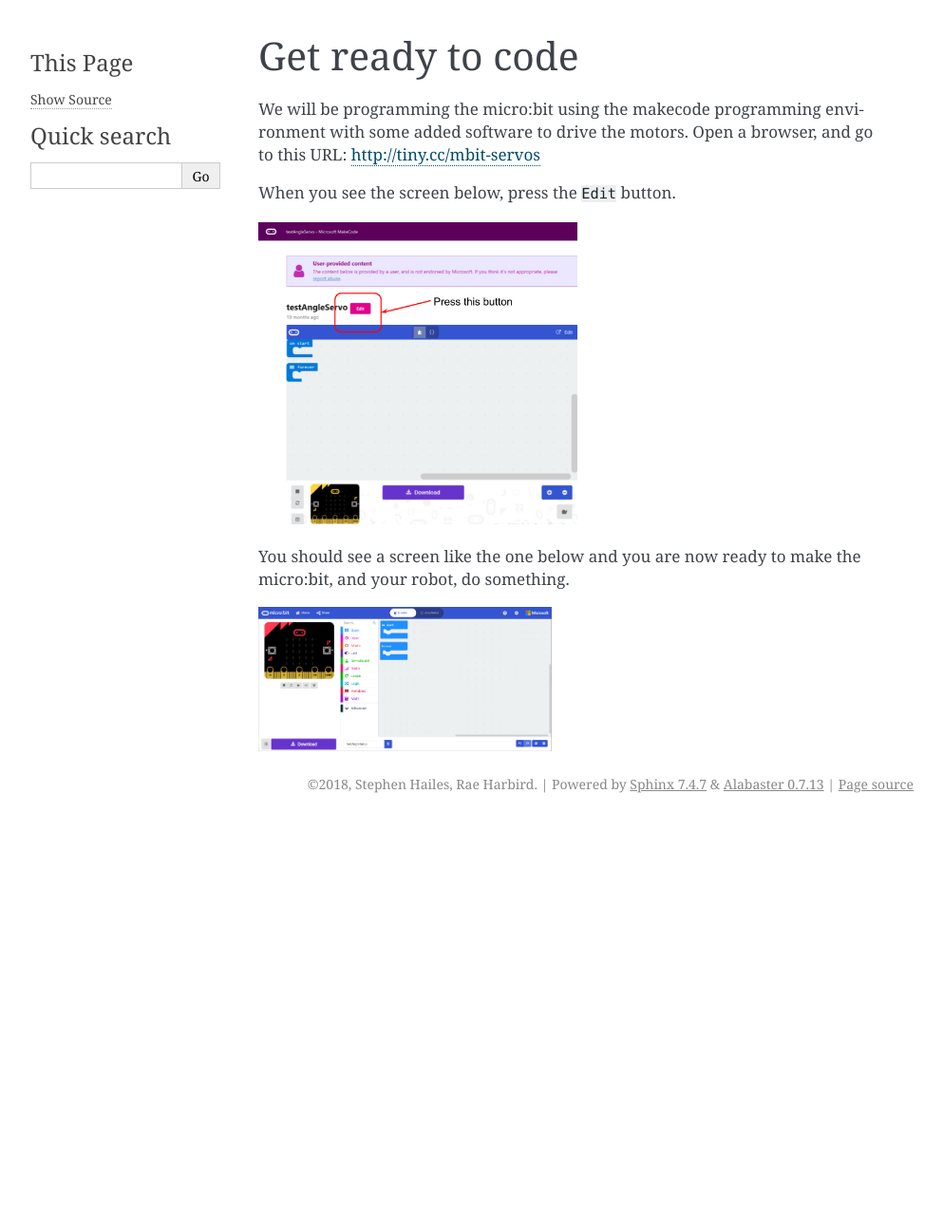
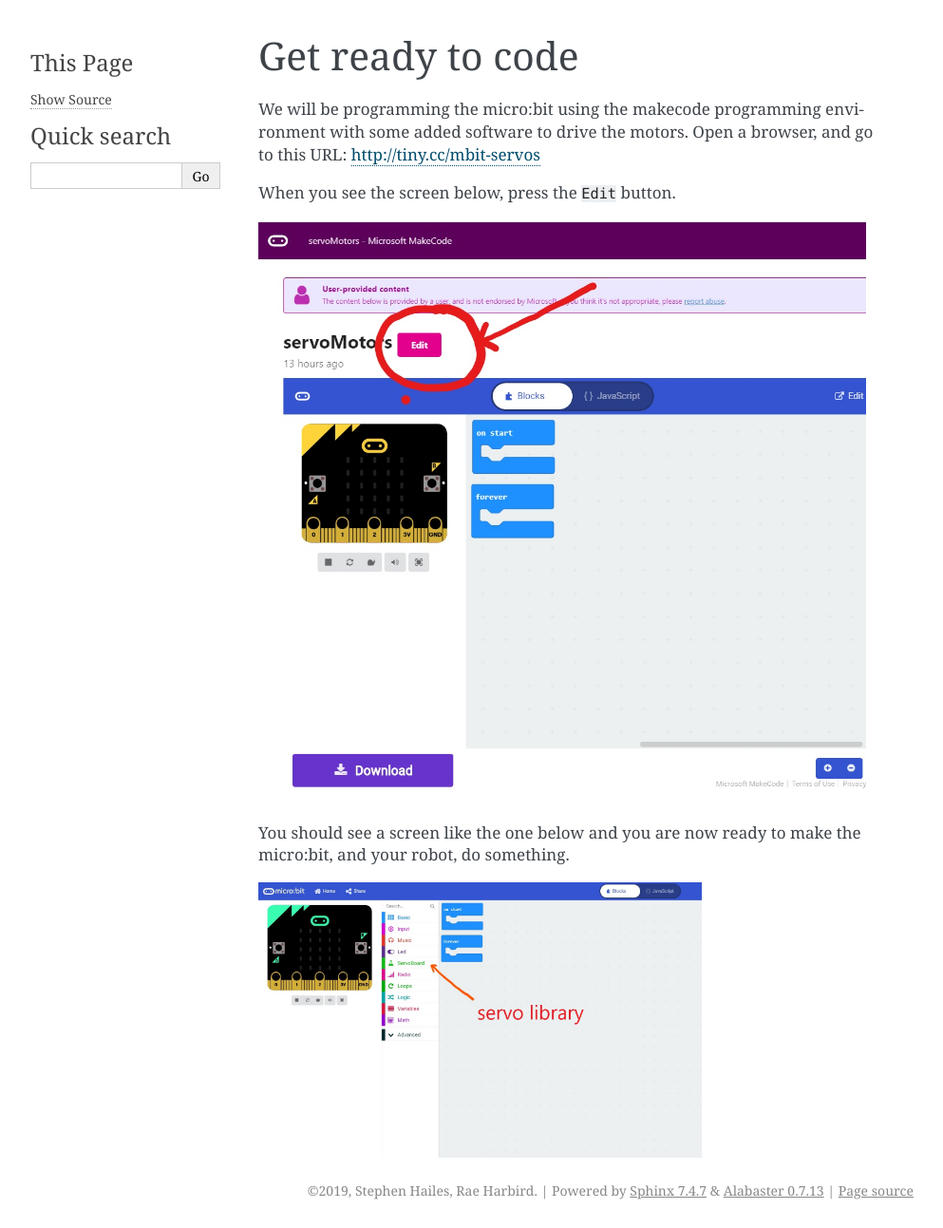
Before and after one commit to rharbird/ucl-microbit-robotics-readthedocs, a Sphinx documentation site: the page built from docs/source/getReadyToCode.rst, in a window 1280 px wide. Shown: the whole page at 95% size, without its empty margins (148-1141 px from the left). Built offline with Sphinx 7.4.7, drawn with Linux system fonts in a browser that asks for light colours; pages that are not in the unit, such as notebooks, are missing from menus; before the commit the page ends 900 px from its top, so only the background shows below that.

Commit message:
Update pictures

```diff
--- a/docs/source/caterpillar_robot.rst
+++ b/docs/source/caterpillar_robot.rst
@@ -4,7 +4,7 @@
 
 Aims
 ----
-We’re going to build a crawling robot that’s inspired by a snake or a caterpillar but how does a crawling animal move? Click on the pictures below to view some video clips:
+We’re going to build a crawling robot that’s inspired by a snake or a caterpillar but how does a crawling animal move? Click on the pictures below to view the video clips:
 
 |SnakeImageLink|_
 
--- a/docs/source/conf.py
+++ b/docs/source/conf.py
@@ -20,13 +20,13 @@
 # -- Project information -----------------------------------------------------
 
 project = 'UCL Micro:bit Robotics'
-copyright = '2018, Stephen Hailes, Rae Harbird'
+copyright = '2019, Stephen Hailes, Rae Harbird'
 author = 'Professor Stephen Hailes, Rae Harbird'
 
 # The short X.Y version
 version = ''
 # The full version, including alpha/beta/rc tags
-release = '0.1'
+release = '1.0'
 
 
 # -- General configuration ---------------------------------------------------
@@ -152,7 +152,7 @@
 #  dir menu entry, description, category)
 texinfo_documents = [
     (master_doc, 'UCLMicrobitRobotics', 'UCL Micro:bit Robotics Documentation',
-     author, 'UCLMicrobitRobotics', 'One line description of project.',
+     author, 'UCLMicrobitRobotics', 'Bioinspired project for schools using the micro:bit and 3D printed parts.',
      'Miscellaneous'),
 ]
 
--- a/docs/source/getReadyToCode.rst
+++ b/docs/source/getReadyToCode.rst
@@ -7,10 +7,10 @@
 
 When you see the screen below, press the ``Edit`` button.
 
-.. image:: pictures/OpenPXT.png
+.. image:: pictures/OpenPXT.jpg
   :scale: 60%
 
 You should see a screen like the one below and you are now ready to make the micro:bit, and your robot, do something.
 
-.. image:: pictures/readyToCode.png
-  :scale: 20%
+.. image:: pictures/readyToCode.jpg
+  :scale: 30%
--- a/docs/source/getting_started.rst
+++ b/docs/source/getting_started.rst
@@ -23,7 +23,7 @@
 Your First Program
 ===================
 
-Go to the micro:bit code editor here: `https://makecode.microbit.org <https://makecode.microbit.org>`_, the homepage should look similar to the picture here, click through on the Flashing Heart tutorial:
+Go to the micro:bit code editor here: `https://makecode.microbit.org <https://makecode.microbit.org>`_, the homepage should look similar to the picture here, click through on and complete the Flashing Heart tutorial:
 
 .. image:: pictures/makecode_homepage.png
    :scale: 30%
--- a/docs/source/movingMotors.rst
+++ b/docs/source/movingMotors.rst
@@ -16,12 +16,11 @@
 --------------------
 Make the motors move
 --------------------
-Now we will add some code to move the motor every time that you press the button. First of all we will need to keep a counter, called a variable, in which we will store the current angle of the motor. You can do that by opening the ``Variables`` menu and choosing ``Make a Variable``:
+Now we will add some code to move the motor every time that you press the button. First of all we will need to keep a counter, called a variable, in which we will store the current angle of the motor. You can do that by opening the ``Variables`` menu and choosing ``Make a Variable``, name the variable ``angle``.
 
 .. image:: pictures/makeAVariable.png
   :scale: 50%
 
-Name the variable ``angle``.
 
 Now you can add the rest of the code to change the angle of the motor.
 
```
Also changed, not shown: docs/source/pictures/FirstProgram2.png (deleted), docs/source/pictures/OpenPXT.jpg (added), docs/source/pictures/OpenPXT.png (deleted), docs/source/pictures/ServoBoardBlocks.png, docs/source/pictures/buttonMove.png, docs/source/pictures/firstProgram.png (deleted), docs/source/pictures/hello_start_block.png, docs/source/pictures/initialiseMotor.png (deleted), docs/source/pictures/makeAVariable.png, docs/source/pictures/readyToCode.jpg (added), docs/source/pictures/readyToCode.png (deleted).
